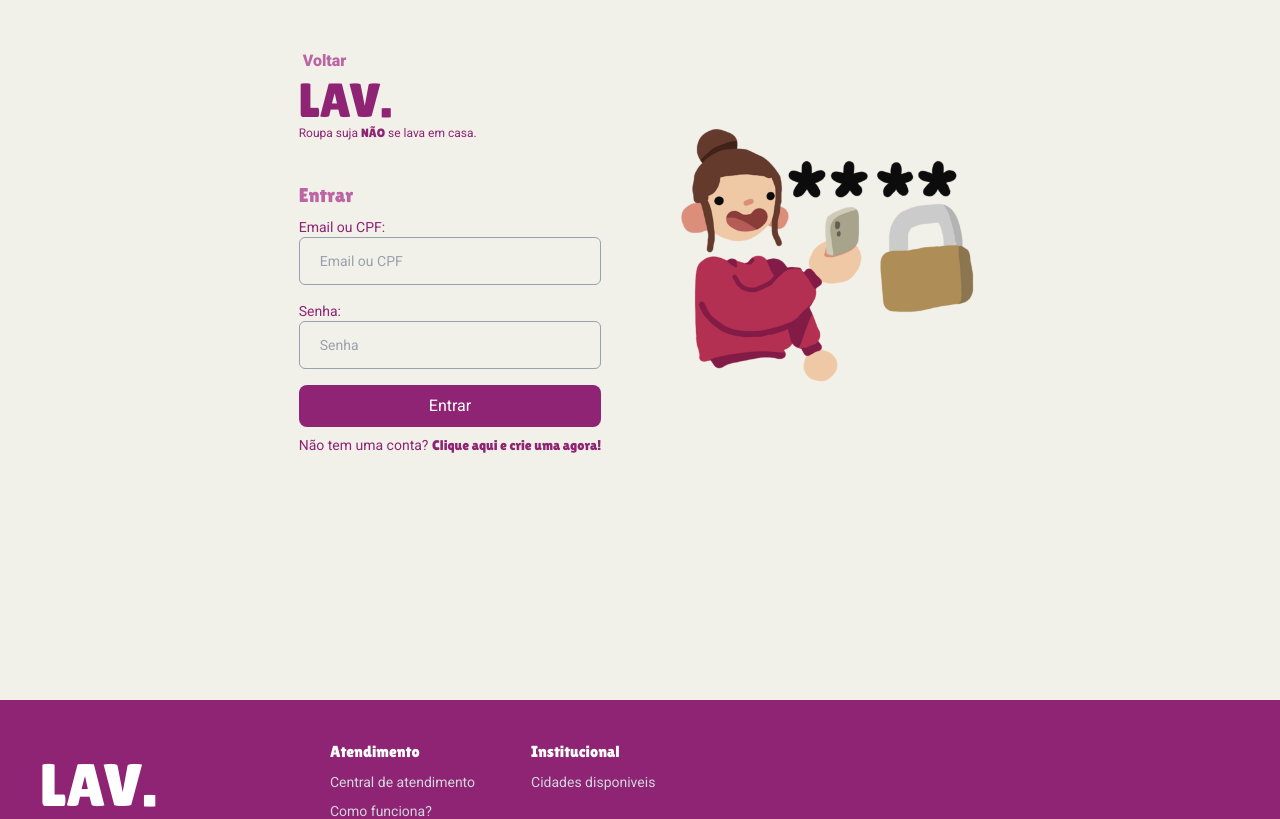
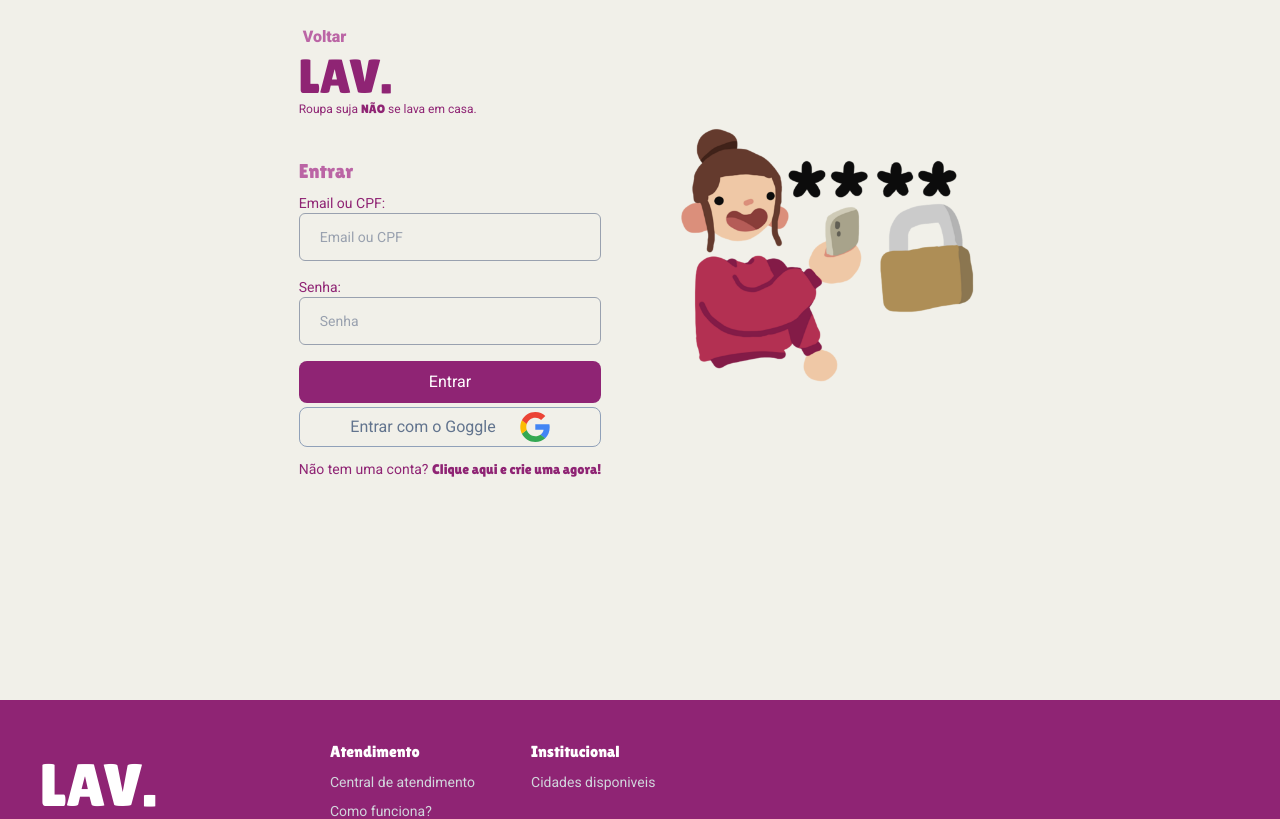
Before and after one commit to danilosiq/pi-lav, a Next.js app: page /login in a window 1280 px wide. Shown: the top 819 px of the page. Built offline with nearby package versions, Linux system fonts and the light colour scheme.

Commit message:
feat:sign-in-with-google-on-login-page

```diff
--- a/src/core/pages/login/index.tsx
+++ b/src/core/pages/login/index.tsx
@@ -1,10 +1,12 @@
 "use client";
+import GoogleIcon from "@/core/assets/icons/google-icon.svg";
 import LoginImage from "@/core/assets/images/senha.png";
 import { Button } from "@/core/components/button";
 import { Container } from "@/core/components/container";
 import { Footer } from "@/core/components/footer";
 import { Column, Row } from "@/core/components/layout";
 import { TextInput } from "@/core/components/text-input";
+import { signIn } from "next-auth/react";
 import Image from "next/image";
 import { useRouter } from "next/navigation";
 
@@ -41,9 +43,23 @@ export function LoginScreen() {
                 </label>
                 <Column>
                   <Button colorSchema="primary" label="Entrar" />
+                  <div
+                    onClick={() => signIn("google")}
+                    className="flex items-center my-1 justify-center gap-6 border border-slate-400 text-slate-500 hover:text-primary hover:border-primary cursor-pointer p-1 rounded-md"
+                  >
+                    Entrar com o Goggle{" "}
+                    <Image
+                      src={GoogleIcon}
+                      alt="google icon"
+                      className="w-[30px] h-[30px]"
+                    />{" "}
+                  </div>
                   <p className="text-primary text-sm mt-2">
                     Não tem uma conta?{" "}
-                    <span onClick={()=>router.push('/sign-in')} className="font-lilita hover:text-secondary  text-primary cursor-pointer">
+                    <span
+                      onClick={() => router.push("/sign-in")}
+                      className="font-lilita hover:text-secondary  text-primary cursor-pointer"
+                    >
                       Clique aqui e crie uma agora!
                     </span>
                   </p>
```
